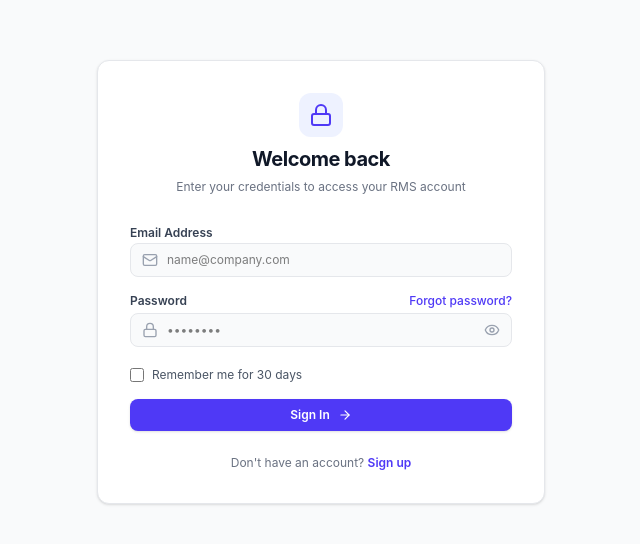
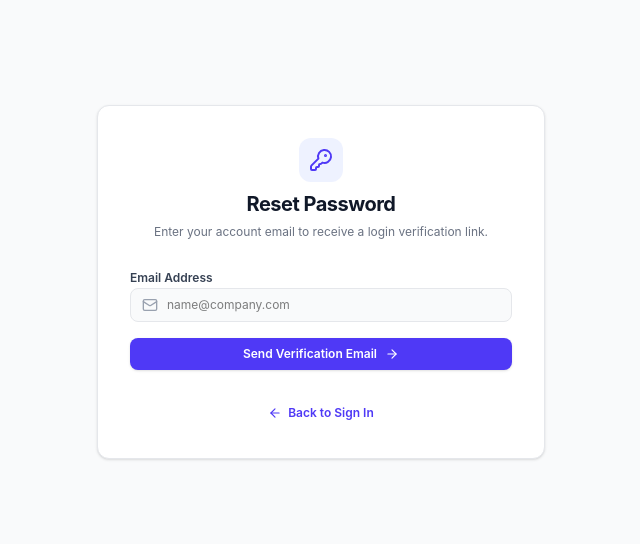
Before and after one commit to PriyaKKarkare/testRepository, a React (Vite) app: page /forgot-password in a window 1280 px wide. Before the commit this address led to /. Shown: the part 118-662 px from the top of the page, without its empty margins (319-959 px from the left). Built offline with nearby package versions, Linux system fonts and the light colour scheme.

Commit message:
changes in login process.

```diff
--- a/src/App.jsx
+++ b/src/App.jsx
@@ -1,8 +1,10 @@
 import React, { useState } from "react";
-import { Routes, Route, Navigate, Outlet } from "react-router-dom";
+import { Routes, Route, Navigate } from "react-router-dom";
 
 import Login from "./pages/Login";
 import SignUp from "./pages/SignUp";
+import ForgotPassword from "./pages/ForgotPassword";
+import VerifyReset from "./pages/VerifyReset";
 
 import Dashboard from "./pages/Dashboard";
 import Finance from "./pages/Finance";
@@ -37,7 +39,7 @@ export default function App() {
 
   return (
     <Routes>
-      {/* Public Routes - Rendered directly if NOT authenticated */}
+      {/* Public Routes */}
       <Route
         path="/"
         element={
@@ -58,8 +60,22 @@ export default function App() {
           )
         }
       />
+      <Route
+        path="/forgot-password"
+        element={
+          !isAuthenticated ? (
+            <ForgotPassword />
+          ) : (
+            <Navigate to="/dashboard" replace />
+          )
+        }
+      />
+      <Route
+        path="/verify-reset"
+        element={<VerifyReset onLogin={handleLoginSuccess} />}
+      />
 
-      {/* Protected Routes - Render PortalLayout only if authenticated */}
+      {/* Protected Routes */}
       <Route
         element={
           isAuthenticated ? (
@@ -86,7 +102,7 @@ export default function App() {
         <Route path="/reports" element={<Reports />} />
       </Route>
 
-      {/* Catch-all fallback */}
+      {/* Fallback */}
       <Route path="*" element={<Navigate to="/" replace />} />
     </Routes>
   );
--- a/src/Layout/PortalLayout.jsx
+++ b/src/Layout/PortalLayout.jsx
@@ -4,20 +4,25 @@ import Topbar from "../components/Topbar/Topbar";
 import Sidebar from "../components/SideBar/Sidebar";
 import Navbar from "./Navbar";
 
-export default function PortalLayout() {
+export default function PortalLayout({ onLogout }) {
 	const [mobileOpen, setMobileOpen] = useState(false);
 
 	return (
-		<div className="flex min-h-screen flex-col bg-[#F6F5FD]">
-			<Navbar />
-			<div className="flex flex-1">
-				<Sidebar mobileOpen={mobileOpen} onClose={() => setMobileOpen(false)} />
-				<div className="flex min-h-screen flex-1 flex-col lg:min-w-0">
-					<Topbar onMenuClick={() => setMobileOpen(true)} />
-					<main className="flex-1">
-						<Outlet />
-					</main>
-				</div>
+		<div className="flex h-screen w-full overflow-hidden bg-[#F6F5FD]">
+			{/* Sidebar spans full browser height */}
+			<Sidebar
+				mobileOpen={mobileOpen}
+				onClose={() => setMobileOpen(false)}
+				onLogout={onLogout}
+			/>
+
+			{/* Right content area */}
+			<div className="flex flex-1 flex-col min-w-0 h-full overflow-y-auto">
+				<Navbar />
+				<Topbar onMenuClick={() => setMobileOpen(true)} />
+				<main className="flex-1 p-4 lg:p-6">
+					<Outlet />
+				</main>
 			</div>
 		</div>
 	);
--- /dev/null
+++ b/src/pages/ForgotPassword.jsx
@@ -0,0 +1,108 @@
+import React, { useState } from "react";
+import { Mail, KeyRound, ArrowRight, ArrowLeft } from "lucide-react";
+import { Link } from "react-router-dom";
+
+export default function ForgotPassword() {
+	const [email, setEmail] = useState("");
+	const [loading, setLoading] = useState(false);
+	const [error, setError] = useState("");
+	const [isSubmitted, setIsSubmitted] = useState(false);
+
+	const handleSubmit = async (e) => {
+		e.preventDefault();
+		setError("");
+		setLoading(true);
+
+		try {
+			const response = await fetch("http://localhost:5000/api/auth/forgot-password", {
+				method: "POST",
+				headers: { "Content-Type": "application/json" },
+				body: JSON.stringify({ email }),
+			});
+
+			const data = await response.json();
+
+			if (!response.ok) {
+				throw new Error(data.message || "Failed to send reset link.");
+			}
+
+			setIsSubmitted(true);
+		} catch (err) {
+			setError(err.message);
+		} finally {
+			setLoading(false);
+		}
+	};
+
+	return (
+		<div className="min-h-screen flex items-center justify-center bg-gray-50 p-4">
+			<div className="w-full max-w-md bg-white rounded-xl border border-gray-200 shadow-sm p-6 sm:p-8 space-y-6">
+				<div className="text-center space-y-1.5">
+					<div className="inline-flex items-center justify-center p-2.5 bg-indigo-50 text-indigo-600 rounded-xl mb-2">
+						<KeyRound className="w-6 h-6" />
+					</div>
+					<h1 className="text-xl font-bold text-gray-900 tracking-tight">
+						Reset Password
+					</h1>
+					<p className="text-xs text-gray-500">
+						Enter your account email to receive a login verification link.
+					</p>
+				</div>
+
+				{error && (
+					<div className="p-2.5 text-xs text-red-600 bg-red-50 border border-red-200 rounded-lg">
+						{error}
+					</div>
+				)}
+
+				{!isSubmitted ? (
+					<form onSubmit={handleSubmit} className="space-y-4">
+						<div className="space-y-1">
+							<label className="text-xs font-semibold text-gray-700">
+								Email Address
+							</label>
+							<div className="relative">
+								<Mail className="w-4 h-4 absolute left-3 top-1/2 -translate-y-1/2 text-gray-400" />
+								<input
+									type="email"
+									required
+									value={email}
+									onChange={(e) => setEmail(e.target.value)}
+									placeholder="name@company.com"
+									className="w-full pl-9 pr-3 py-2 text-xs bg-gray-50 border border-gray-200 rounded-lg focus:outline-none focus:bg-white focus:border-indigo-500 focus:ring-2 focus:ring-indigo-500/20 transition-all"
+								/>
+							</div>
+						</div>
+
+						<button
+							type="submit"
+							disabled={loading}
+							className="w-full inline-flex items-center justify-center gap-2 px-4 py-2 bg-indigo-600 hover:bg-indigo-700 disabled:bg-indigo-400 text-white font-semibold text-xs rounded-lg shadow-sm transition-colors focus:outline-none focus:ring-2 focus:ring-indigo-500/20"
+						>
+							{loading ? "Sending link..." : "Send Verification Email"}{" "}
+							<ArrowRight className="w-3.5 h-3.5" />
+						</button>
+					</form>
+				) : (
+					<div className="p-4 bg-indigo-50/50 border border-indigo-100 rounded-lg text-center space-y-2">
+						<p className="text-xs text-gray-700">
+							We sent a verification link to <strong className="text-gray-900">{email}</strong>.
+						</p>
+						<p className="text-xs text-gray-500">
+							Please check your inbox and click the verification button inside to log in.
+						</p>
+					</div>
+				)}
+
+				<div className="text-center pt-2">
+					<Link
+						to="/"
+						className="inline-flex items-center gap-1.5 text-xs font-semibold text-indigo-600 hover:text-indigo-700"
+					>
+						<ArrowLeft className="w-3.5 h-3.5" /> Back to Sign In
+					</Link>
+				</div>
+			</div>
+		</div>
+	);
+}
--- a/src/pages/Login.jsx
+++ b/src/pages/Login.jsx
@@ -121,12 +121,12 @@ export default function Login({ onLogin }) {
               <label className="text-xs font-semibold text-gray-700">
                 Password
               </label>
-              <a
-                href="#forgot"
+              <Link
+                to="/forgot-password"
                 className="text-xs font-medium text-indigo-600 hover:text-indigo-700"
               >
                 Forgot password?
-              </a>
+              </Link>
             </div>
             <div className="relative">
               <Lock className="w-4 h-4 absolute left-3 top-1/2 -translate-y-1/2 text-gray-400" />
--- /dev/null
+++ b/src/pages/VerifyReset.jsx
@@ -0,0 +1,58 @@
+import React, { useEffect, useState } from "react";
+import { useNavigate, useSearchParams } from "react-router-dom";
+
+export default function VerifyReset() {
+  const [status, setStatus] = useState("verifying"); // verifying | error
+  const [message, setMessage] = useState("");
+  const [searchParams] = useSearchParams();
+  const navigate = useNavigate();
+
+  useEffect(() => {
+    const token = searchParams.get("token");
+    if (!token) {
+      setStatus("error");
+      setMessage("Missing verification token.");
+      return;
+    }
+
+    const verify = async () => {
+      try {
+        const res = await fetch(
+          `http://localhost:5000/api/auth/verify-token?token=${token}`
+        );
+        const data = await res.json();
+
+        if (!res.ok) throw new Error(data.message || "Verification failed");
+
+        localStorage.setItem("token", data.token);
+        localStorage.setItem("user", JSON.stringify(data.user));
+
+        navigate("/dashboard", { replace: true });
+      } catch (err) {
+        setStatus("error");
+        setMessage(err.message);
+      }
+    };
+
+    verify();
+  }, [searchParams, navigate]);
+
+  if (status === "error") {
+    return (
+      <div className="min-h-screen flex items-center justify-center bg-gray-50 p-4">
+        <div className="text-center space-y-2">
+          <p className="text-sm font-semibold text-red-600">{message}</p>
+          <a href="/forgot-password" className="text-xs text-indigo-600 underline">
+            Request a new link
+          </a>
+        </div>
+      </div>
+    );
+  }
+
+  return (
+    <div className="min-h-screen flex items-center justify-center bg-gray-50">
+      <p className="text-sm text-gray-500">Verifying your email…</p>
+    </div>
+  );
+}
```
Also changed, not shown: src/Layout/Navbar.jsx (+10 -10 lines), src/components/SideBar/Sidebar.jsx (+38 -27 lines).
